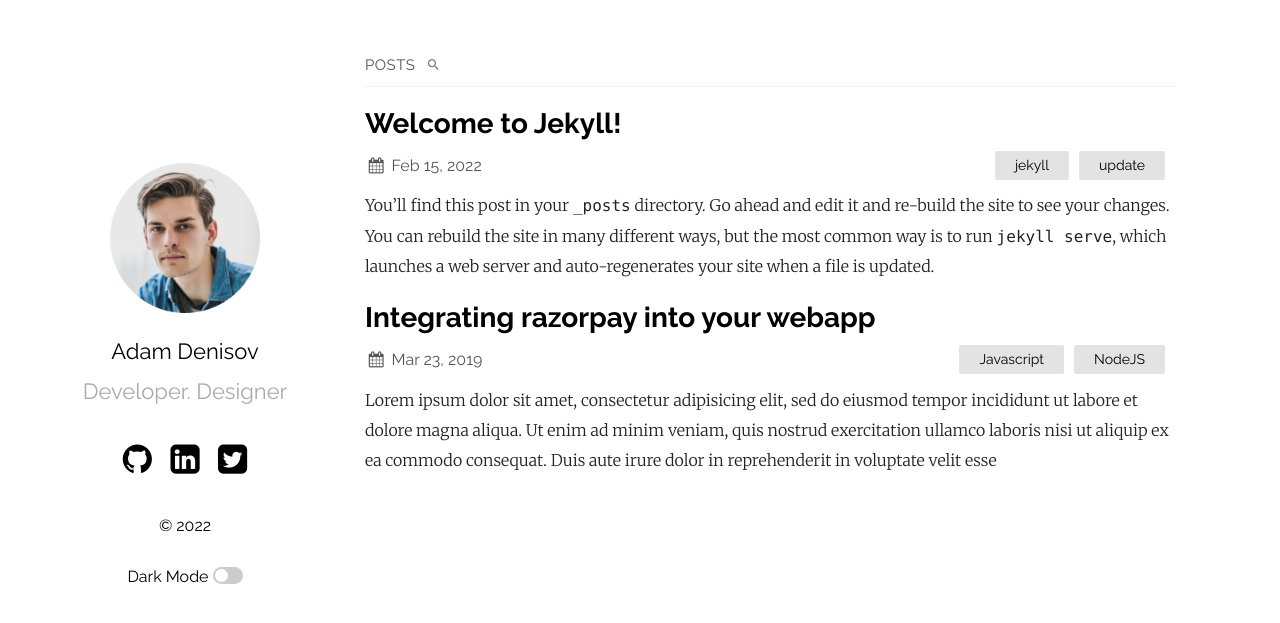
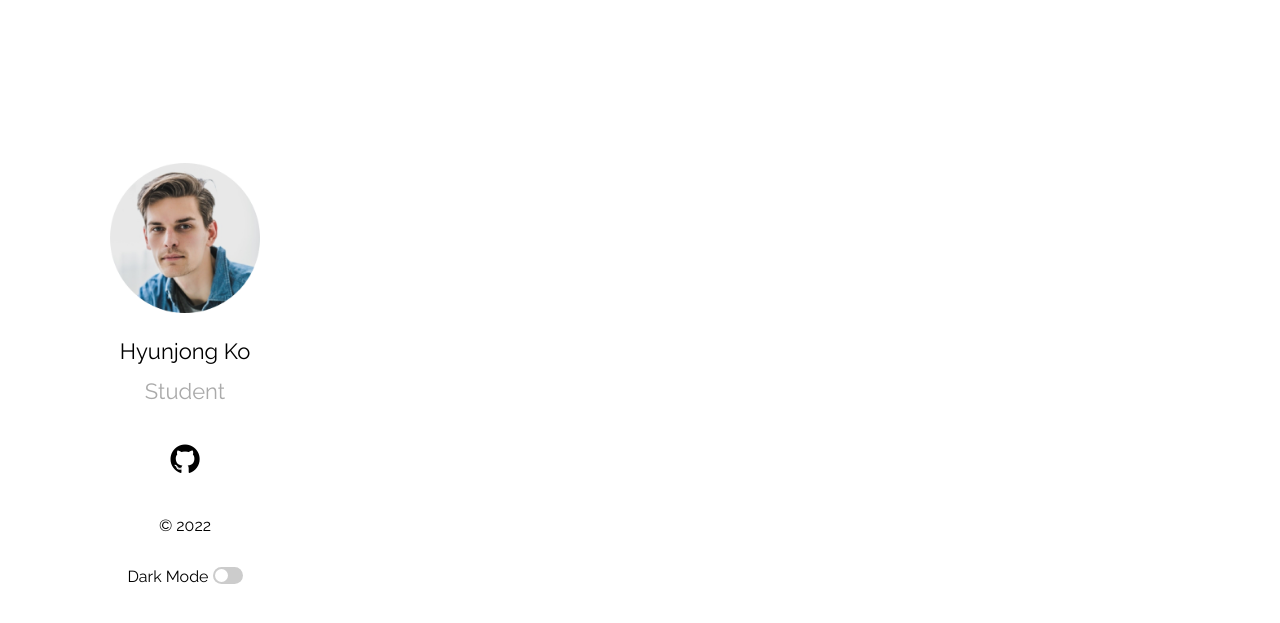
Before and after one commit to Hyun-sudo/Hyun-sudo.github.io, a Jekyll site: the page built from index.md, in a window 1280 px wide. Shown: the top 623 px of the page. Built offline with Jekyll 4.4.1, drawn with Linux system fonts in a browser that asks for light colours.

Commit message:
Initial settings

````diff
--- a/_config.yml
+++ b/_config.yml
@@ -1,6 +1,6 @@
-title: Your awesome title
+title: Hyun's Blog
 author: GitHub User
-email: your-email@domain.com
+email: arkay0204@gmail.com
 description: > # this means to ignore newlines until "show_exerpts:"
   Write an awesome description for your new site here. You can edit this
   line in _config.yml. It will appear in your document head meta (for
@@ -12,8 +12,8 @@
 sass:
   sass_dir: _sass
 plainwhite:
-  name: Adam Denisov
-  tagline: Developer. Designer
+  name: Hyunjong Ko
+  tagline: Student
   date_format: "%b %-d, %Y"
   sitemap: true # set to true to generate sitemap.xml content
   search: true # set to true to enable searchbar
@@ -26,9 +26,9 @@
     - post
   # generate social links in footer
   social_links:
-    twitter: samarsault
-    github:  samarsault
-    linkedIn: in/samarsault
+    #twitter: samarsault
+    github:  Hyun-sudo
+    #linkedIn: in/samarsault
     #dribbble: jekyll
     #flickr:   jekyll
     #instagram: jekyll
--- a/_posts/2019-03-23-welcome-to-jekyll.markdown
+++ /dev/null
@@ -1,28 +0,0 @@
----
-layout: post
-title:  "Integrating razorpay into your webapp"
-date:   2019-03-23 21:03:36 +0530
-categories: Javascript NodeJS
----
-Lorem ipsum dolor sit amet, consectetur adipisicing elit, sed do eiusmod tempor incididunt ut labore et dolore magna aliqua. Ut enim ad minim veniam, quis nostrud exercitation ullamco laboris nisi ut aliquip ex ea commodo consequat. Duis aute irure dolor in reprehenderit in voluptate velit esse
-
-```javascript
-const Razorpay = require('razorpay');
-
-let rzp = Razorpay({
-	key_id: 'KEY_ID',
-	secret: 'name'
-});
-
-// capture request
-rzp.capture(payment_id, cost)
-	.then(function (data) {
-		return 2;
-	})
-```
-
-Check out the [Jekyll docs][jekyll-docs] for more info on how to get the most out of Jekyll. File all bugs/feature requests at [Jekyll’s GitHub repo][jekyll-gh]. If you have questions, you can ask them on [Jekyll Talk][jekyll-talk].
-
-[jekyll-docs]: https://jekyllrb.com/docs/home
-[jekyll-gh]:   https://github.com/jekyll/jekyll
-[jekyll-talk]: https://talk.jekyllrb.com/
--- a/_posts/2022-02-15-welcome-to-jekyll.markdown
+++ /dev/null
@@ -1,25 +0,0 @@
----
-layout: post
-title:  "Welcome to Jekyll!"
-date:   2022-02-15 13:59:51 +0900
-categories: jekyll update
----
-You’ll find this post in your `_posts` directory. Go ahead and edit it and re-build the site to see your changes. You can rebuild the site in many different ways, but the most common way is to run `jekyll serve`, which launches a web server and auto-regenerates your site when a file is updated.
-
-To add new posts, simply add a file in the `_posts` directory that follows the convention `YYYY-MM-DD-name-of-post.ext` and includes the necessary front matter. Take a look at the source for this post to get an idea about how it works.
-
-Jekyll also offers powerful support for code snippets:
-
-{% highlight ruby %}
-def print_hi(name)
-  puts "Hi, #{name}"
-end
-print_hi('Tom')
-#=> prints 'Hi, Tom' to STDOUT.
-{% endhighlight %}
-
-Check out the [Jekyll docs][jekyll-docs] for more info on how to get the most out of Jekyll. File all bugs/feature requests at [Jekyll’s GitHub repo][jekyll-gh]. If you have questions, you can ask them on [Jekyll Talk][jekyll-talk].
-
-[jekyll-docs]: https://jekyllrb.com/docs/home
-[jekyll-gh]:   https://github.com/jekyll/jekyll
-[jekyll-talk]: https://talk.jekyllrb.com/
````
Also changed, not shown: 7 other files.
